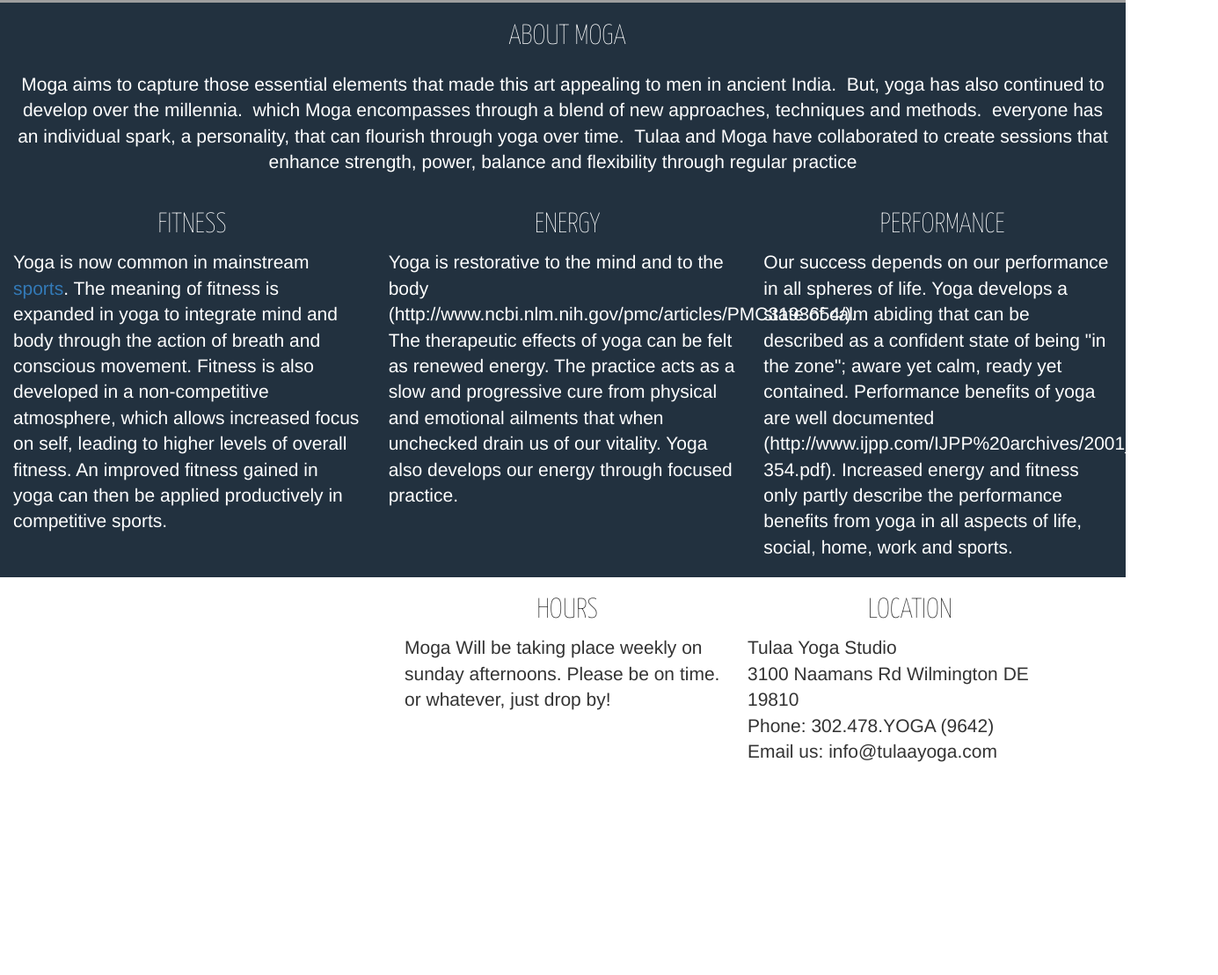
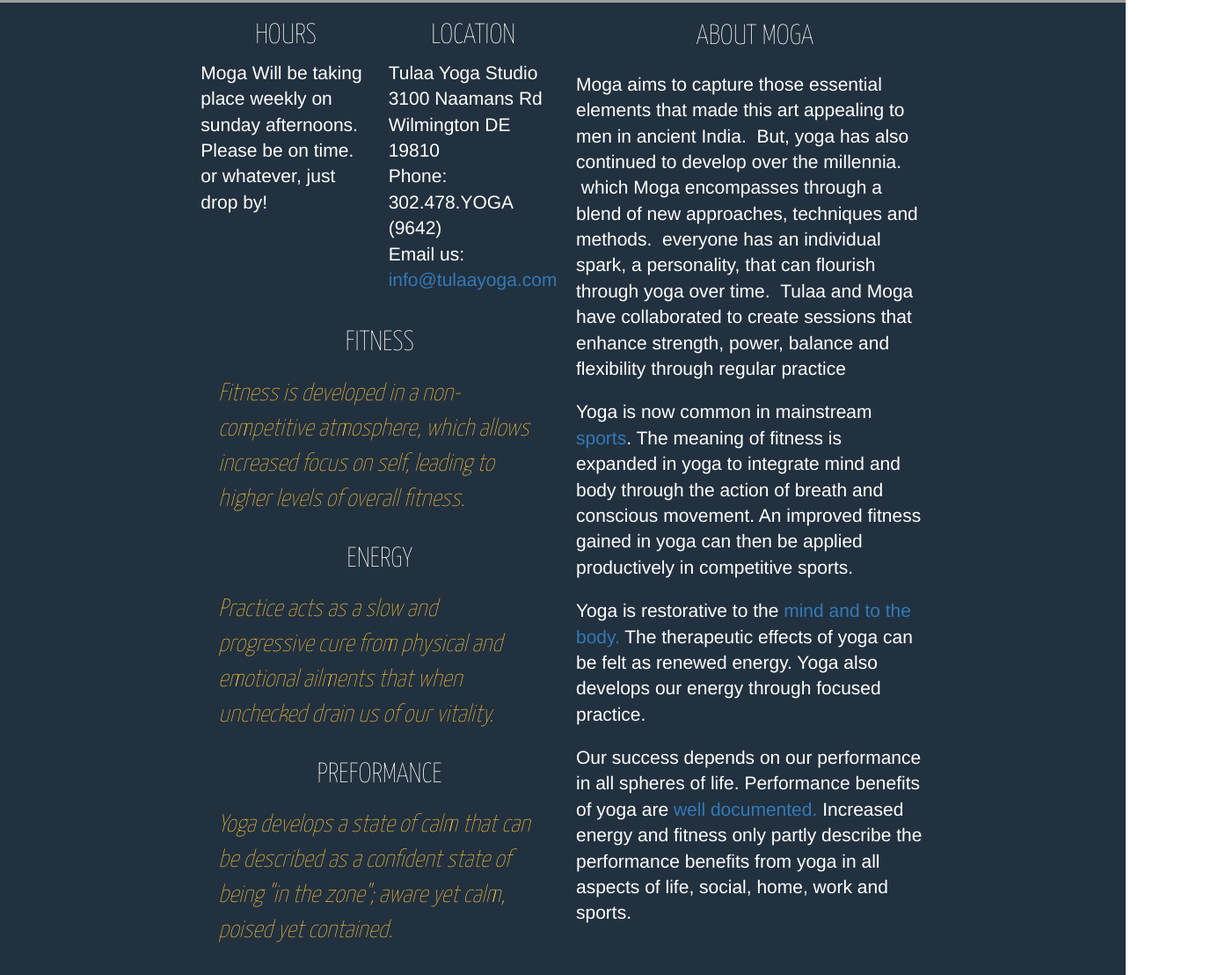
Before and after one commit to NoJuanNobody/MOGA, a plain HTML site: page index.html in a window 1280 px wide. Shown: the part 904-2012 px from the top of the page at 88% size, 1385 px wide, since content can reach past the window. Before the commit the page ends 1792 px from the top, so only its background shows below. Drawn offline with Linux system fonts and the light colour scheme; grey boxes are pictures that could not be loaded.

Commit message:
deleted moga.rtf, edited page content in index.html. changed styling of headings and blockquotes

```diff
--- a/css/moga.css
+++ b/css/moga.css
@@ -34,3 +34,13 @@
 ul{
     list-style: none;
 }
+blockquote{
+    font-style: oblique;
+    font-size:200%;
+    font-family:'Yanone Kaffeesatz', sans-serif;
+    border:none;
+    color: #F9BF3B;
+}
+orange{
+    color:#F9BF3B;
+}
--- a/index.html
+++ b/index.html
@@ -22,15 +22,25 @@
 		<!---navigation-->
 	<nav class="navbar navbar-default navbar-custom navbar-fixed-top">
 		<div class="container">
+
 			<div class="navbar-header">
+				<button type='button' class='navbar-toggle' data-toggle='collapse' data-target='.navbar-collapse'>
+					<span class="icon-bar"></span>
+					<span class="icon-bar"></span>
+					<span class="icon-bar"></span>
+				</button>
 				<a class="navbar-brand" href="#"><span class="light">MOGA</span></a>
+
 			</div>
 			<div class="navbar-right">
+
+				<div class="collapse navbar-collapse">
 				<ul class="navbar-nav navbar">
 					<li  class="light"><a href="#">About</a></li>
 					<li class="light" ><a href="#">Hours</a></li>
 					<li class="light" ><a href="#">contact</a></li>
 					</ul>
+				</div>
 			</div>
 		</div>
 	</nav>
@@ -52,37 +62,42 @@
 <!--about-->
 <section class="container about-section">
 	<div class="row">
-		<div class="col-xs-12 text-center">
+
+		<div class="col-sm-4 col-sm-offset-1 col-md-offset-2">
+			<div class="row">
+				<div class="col-sm-6">
+					<h3 class="light">Hours</h3>
+					<p class="lead">Moga Will be taking place weekly on sunday afternoons. Please be on time. or whatever, just drop by!</p>
+				</div>
+				<div class="col-sm-6">
+					<h3 class='light'>Location</h3>
+					<p class='lead'>Tulaa Yoga Studio<br>3100 Naamans Rd Wilmington DE 19810<br><span class="orange">Phone:</span> 302.478.YOGA (9642) <br>Email us: <a href="info@tulaayoga.com" class="orange">info@tulaayoga.com</a></p>
+				</div>
+			</div>
+			<h3 class="light">Fitness</h3>
+			<blockquote id="fitness"> Fitness is developed in a non-competitive atmosphere, which allows increased focus on self, leading to higher levels of overall fitness. </blockquote>
+			<h3 class="light">Energy</h3>
+			<blockquote id="energy">Practice acts as a slow and progressive cure from physical and emotional ailments that when unchecked drain us of our vitality.</blockquote>
+			<h3 class="light">Preformance</h3>
+			<blockquote id='preformance'>Yoga develops a state of calm that can be described as a confident state of being "in the zone"; aware yet calm, poised yet contained.</blockquote>
+		</div>
+		<div class="col-md-4">
 			<h1 class="light">About Moga</h1>
 			<p class="lead">Moga aims to capture those essential elements that made this art appealing to men in ancient India.  But, yoga has also continued to develop over the millennia.  which Moga encompasses through a blend of new approaches, techniques and methods.  everyone has an individual spark, a personality, that can flourish through yoga over time.  Tulaa and Moga have collaborated to create sessions that enhance strength, power, balance and flexibility through regular practice</p>
+
+			<p class="lead">Yoga is now common in mainstream <a href="http://www.mensfitness.com/life/sports/yoga-for-athletes">sports</a>.  The meaning of fitness is expanded in yoga to integrate mind and body through the action of breath and conscious movement. An improved fitness gained in yoga can then be applied productively in competitive sports.</p>
+
+			<p class="lead">Yoga is restorative to the <a href="http://www.ncbi.nlm.nih.gov/pmc/articles/PMC3193654/">mind and to the body.</a>  The therapeutic effects of yoga can be felt as renewed energy. Yoga also develops our energy through focused practice.</p>
+
+			<p class="lead">Our success depends on our performance in all spheres of life. Performance benefits of yoga are <a href="http://www.ijpp.com/IJPP%20archives/2001_45_3/351-354.pdf">well documented.</a>  Increased energy and fitness only partly describe the performance benefits from yoga in all aspects of life, social, home, work and sports. </p>
 		</div>
-		<div class="col-md-4">
-			<h3 class="light">Fitness</h3>
-			<p class="lead">Yoga is now common in mainstream <a href="http://www.mensfitness.com/life/sports/yoga-for-athletes">sports</a>.  The meaning of fitness is expanded in yoga to integrate mind and body through the action of breath and conscious movement.  Fitness is also developed in a non-competitive atmosphere, which allows increased focus on self, leading to higher levels of overall fitness.  An improved fitness gained in yoga can then be applied productively in competitive sports.</p>
-		</div>
-		<div class="col-md-4">
-			<h3 class="light">Energy</h3>
-			<p class="lead">Yoga is restorative to the mind and to the body (http://www.ncbi.nlm.nih.gov/pmc/articles/PMC3193654/).  The therapeutic effects of yoga can be felt as renewed energy.  The practice acts as a slow and progressive cure from physical and emotional ailments that when unchecked drain us of our vitality.  Yoga also develops our energy through focused practice.</p>
-		</div>
-		<div class="col-md-4">
-			<h3 class="light">Performance</h3>
-			<p class="lead">Our success depends on our performance in all spheres of life.  Yoga develops a state of calm abiding that can be described as a confident state of being "in the zone"; aware yet calm, ready yet contained.  Performance benefits of yoga are well documented (http://www.ijpp.com/IJPP%20archives/2001_45_3/351-354.pdf).  Increased energy and fitness only partly describe the performance benefits from yoga in all aspects of life, social, home, work and sports.
-</p>
-		</div>
+
 	</div>
+
 	<!--Hours-->
 </section>
 <section class="hours container">
-	<div class="row">
-		<div class="col-md-4 col-md-offset-4">
-			<h3 class="light">Hours</h3>
-			<p class="lead">Moga Will be taking place weekly on sunday afternoons. Please be on time. or whatever, just drop by!</p>
-		</div>
-		<div class="col-md-4">
-			<h3 class='light'>Location</h3>
-			<p class='lead'>Tulaa Yoga Studio<br>3100 Naamans Rd Wilmington DE 19810<br>Phone: 302.478.YOGA (9642) <br>Email us: info@tulaayoga.com</p>
-		</div>
-	</div>
+
 </section>
  <!-- jQuery -->
     <script src="js/jquery.js"></script>
```
Also changed, not shown: 1 other file.
